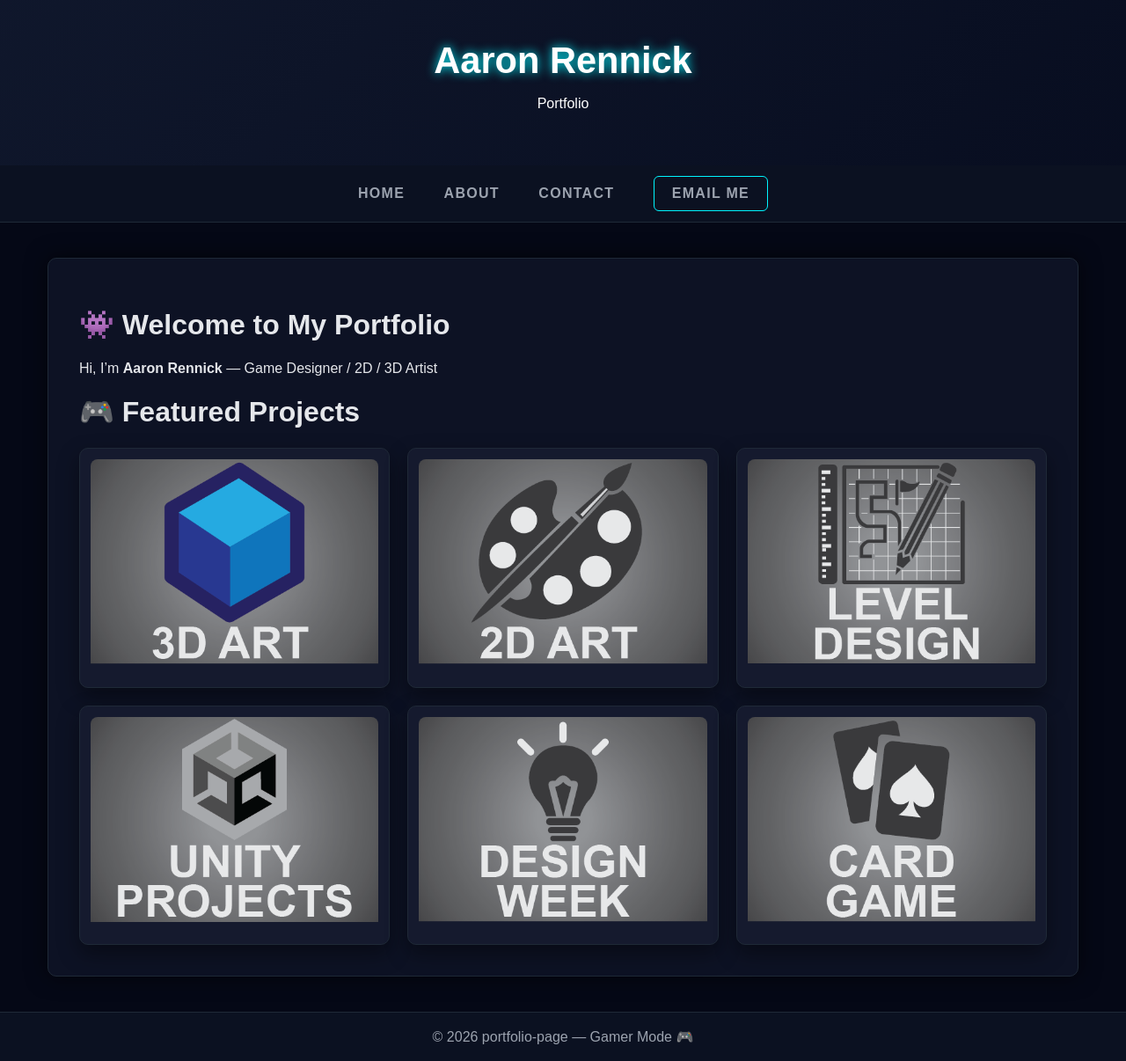
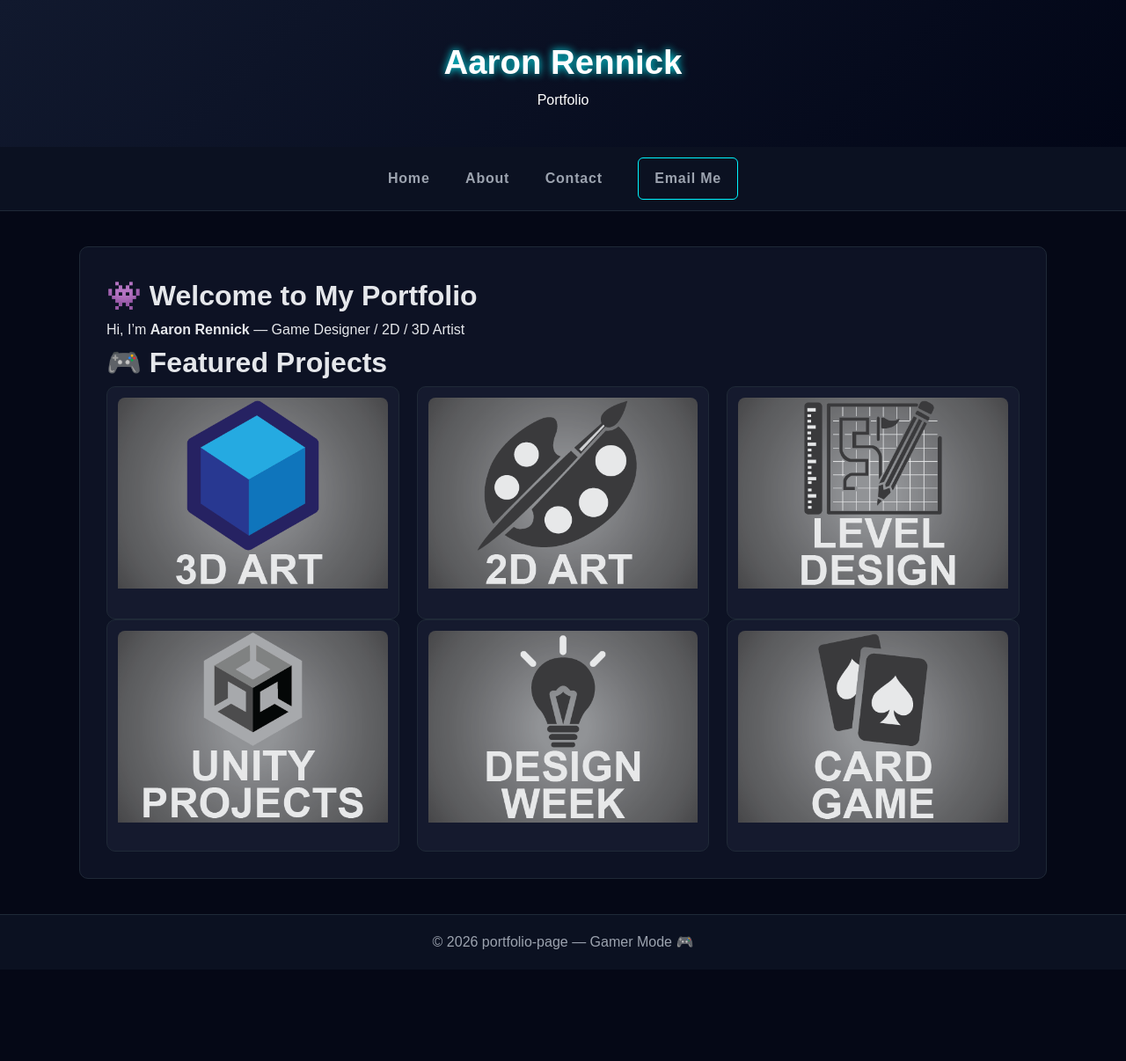
Before and after one commit to DarkAaron999/portfolio-page, a Jekyll site: the page built from index.md, in a window 1280 px wide. Shown: the whole page at 88% size. Built offline with Jekyll 4.4.1, drawn with Linux system fonts in a browser that asks for light colours; after the commit the page ends 1102 px from its top, so only the background shows below that.

Commit message:
Update style.css

```diff
--- a/assets/style.css
+++ b/assets/style.css
@@ -1,5 +1,5 @@
 /* =========================================================
-   Global Theme Variables
+   GLOBAL THEME
    ========================================================= */
 :root {
   --bg: #050816;
@@ -12,54 +12,38 @@
   --border: #1f2937;
 }
 
-/* Smooth transitions */
+/* Reset */
 * {
-  transition: color .2s ease, background .2s ease, border-color .2s ease;
+  margin: 0;
+  padding: 0;
+  box-sizing: border-box;
+}
+
+body {
+  background: var(--bg);
+  color: var(--text);
+  font-family: Arial, sans-serif;
+  line-height: 1.6;
 }
 
 /* =========================================================
-   Base Styles
+   HEADER
    ========================================================= */
-body {
-  margin: 0;
-  font-family: Arial, sans-serif;
-  background: var(--bg);
-  color: var(--text);
+.site-header {
+  background: linear-gradient(135deg, var(--header), #020617);
+  padding: 40px 20px;
+  text-align: center;
+  color: white;
 }
 
-img, iframe {
-  max-width: 100%;
-  display: block;
-  border-radius: 8px;
+.site-header h1 {
+  font-size: 2.4rem;
+  font-weight: 800;
+  text-shadow: 0 0 10px var(--accent);
 }
 
 /* =========================================================
-   Header
-   ========================================================= */
-.site-header {
-  background: linear-gradient(135deg, var(--header), #020617);
-  background-size: 200% 200%;
-  animation: headerGlow 6s ease infinite;
-  padding: 45px 20px;
-  text-align: center;
-  color: white;
-  box-shadow: 0 5px 20px rgba(0,0,0,0.4);
-}
-
-@keyframes headerGlow {
-  0% { background-position: 0% 50%; }
-  50% { background-position: 100% 50%; }
-  100% { background-position: 0% 50%; }
-}
-
-.site-header h1 {
-  margin: 0;
-  font-size: 2.6rem;
-  text-shadow: 0 0 12px var(--accent);
-}
-
-/* =========================================================
-   Navigation
+   NAVIGATION
    ========================================================= */
 .site-nav {
   background: #0b1121;
@@ -70,66 +54,56 @@
 
 .site-nav a {
   color: var(--muted);
-  margin: 0 20px;
+  margin: 0 18px;
   text-decoration: none;
   font-weight: bold;
-  text-transform: uppercase;
-  letter-spacing: .08em;
+  letter-spacing: 0.05em;
 }
 
 .site-nav a:hover {
   color: var(--accent);
-  text-shadow: 0 0 8px var(--accent);
-}
-
-/* Email button */
-.email-link {
-  display: inline-block;
-  padding: 10px 20px;
-  border: 1px solid var(--accent);
-  border-radius: 6px;
-  color: var(--accent);
-  text-decoration: none;
-  font-weight: bold;
-  text-align: center;
-  max-width: 100%;
-}
-
-.email-link:hover {
-  background: var(--accent);
-  color: #000;
-}
-
-/* Mobile fix */
-@media (max-width: 600px) {
-  .email-link {
-    display: block;
-    width: 100%;
-    margin: 0 auto;
-  }
 }
 
 /* =========================================================
-   Container
+   MAIN CONTAINER
    ========================================================= */
 .container {
   max-width: 1100px;
   margin: 40px auto;
+  padding: 30px;
   background: var(--panel);
-  padding: 35px;
   border-radius: 10px;
   border: 1px solid var(--border);
-  box-shadow: 0 0 25px rgba(0,0,0,0.6);
 }
 
 /* =========================================================
-   Project Grid
+   TITLES & TEXT
+   ========================================================= */
+.project-title {
+  font-size: 2rem;
+  font-weight: 800;
+  margin-bottom: 10px;
+  text-shadow: 0 0 10px var(--accent);
+}
+
+.project-subtitle {
+  font-size: 1.1rem;
+  color: var(--muted);
+  margin-bottom: 25px;
+}
+
+.project-body {
+  font-size: 1.05rem;
+  margin-bottom: 40px;
+}
+
+/* =========================================================
+   PROJECT GRID
    ========================================================= */
 .project-grid {
   display: grid;
-  grid-template-columns: repeat(auto-fit, minmax(260px, 1fr));
+  grid-template-columns: repeat(auto-fit, minmax(240px, 1fr));
   gap: 20px;
-  margin-top: 20px;
 }
 
 .project-card {
@@ -138,46 +112,43 @@
   border-radius: 10px;
   border: 1px solid var(--border);
   text-align: center;
-  transition: .25s ease;
-  box-shadow: 0 10px 25px rgba(0,0,0,0.4);
+  transition: 0.25s ease;
 }
 
-.project-card img:hover {
-  box-shadow: 0 0 18px var(--accent);
+.project-card img {
+  width: 100%;
+  border-radius: 8px;
 }
 
 .project-card:hover {
-  transform: translateY(-6px) scale(1.02);
-  box-shadow: 0 18px 40px rgba(0,0,0,0.7);
+  transform: translateY(-5px);
   border-color: var(--accent);
+  box-shadow: 0 0 15px var(--accent);
 }
 
 .project-card-title {
+  margin-bottom: 10px;
   font-weight: bold;
-  margin-bottom: 10px;
   color: var(--accent);
 }
 
 /* =========================================================
-   Project Detail Layout
+   PROJECT EMBED (Sketchfab)
    ========================================================= */
 .project-hero {
   width: 100%;
-  padding: 40px 0;
-  background: linear-gradient(135deg, #0a0f1f, #050816);
+  padding: 30px 0;
   display: flex;
   justify-content: center;
-  box-shadow: 0 10px 30px rgba(0,0,0,0.6);
 }
 
 .project-embed {
-  width: min(1100px, 92vw);
+  width: min(1100px, 95vw);
   position: relative;
   padding-top: 60%;
   border-radius: 12px;
   overflow: hidden;
   border: 1px solid var(--border);
-  box-shadow: 0 0 25px rgba(0,255,255,0.25);
 }
 
 .project-embed iframe {
@@ -186,30 +157,10 @@
   left: 0;
   width: 100%;
   height: 100%;
-  border: 0;
-}
-
-.project-title {
-  font-size: 2.4rem;
-  font-weight: 800;
-  margin-bottom: 10px;
-  text-shadow: 0 0 12px var(--accent);
-}
-
-.project-subtitle {
-  font-size: 1.2rem;
-  color: var(--muted);
-  margin-bottom: 25px;
-}
-
-.project-body {
-  font-size: 1.1rem;
-  line-height: 1.7;
-  margin-bottom: 40px;
 }
 
 /* =========================================================
-   Back Button
+   BACK BUTTON
    ========================================================= */
 .project-back {
   text-align: center;
@@ -218,53 +169,61 @@
 
 .project-back a {
   display: inline-block;
-  padding: 10px 22px;
-  border-radius: 6px;
+  padding: 10px 20px;
   background: var(--accent);
   color: #000;
   font-weight: bold;
-  text-transform: uppercase;
-  letter-spacing: .05em;
   text-decoration: none;
-  transition: .2s;
-  box-shadow: 0 0 12px var(--accent);
+  border-radius: 6px;
 }
 
 .project-back a:hover {
   background: var(--accent2);
-  color: #fff;
-  box-shadow: 0 0 16px var(--accent2);
+  color: white;
 }
 
 /* =========================================================
-   Footer
+   EMAIL BUTTON (FIXED FOR MOBILE)
+   ========================================================= */
+.email-link {
+  display: inline-block;
+  padding: 10px 18px;
+  border: 1px solid var(--accent);
+  border-radius: 6px;
+  color: var(--accent);
+  text-decoration: none;
+  font-weight: bold;
+  text-align: center;
+}
+
+.email-link:hover {
+  background: var(--accent);
+  color: #000;
+}
+
+.contact-email {
+  text-align: center;
+  margin: 20px 0;
+}
+
+/* Mobile fix */
+@media (max-width: 600px) {
+  .email-link {
+    display: block;
+    width: 100%;
+    max-width: 260px;
+    margin: 0 auto;
+  }
+}
+
+/* =========================================================
+   FOOTER
    ========================================================= */
 .site-footer {
   margin-top: 40px;
+  padding: 18px;
+  text-align: center;
   background: #0b1121;
-  padding: 18px;
   color: var(--muted);
-  text-align: center;
   border-top: 1px solid var(--border);
 }
-
-/* =========================================================
-   Mobile Tweaks
-   ========================================================= */
-@media (max-width: 600px) {
-  .container {
-    padding: 20px;
-  }
-
-  .project-title {
-    font-size: 1.8rem;
-  }
-
-  .project-subtitle {
-    font-size: 1rem;
-  }
-
-  .project-embed {
-    padding-top: 75%;
-  }
-}
```
